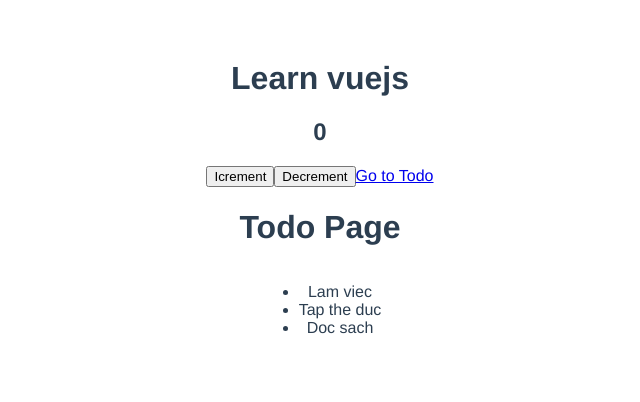
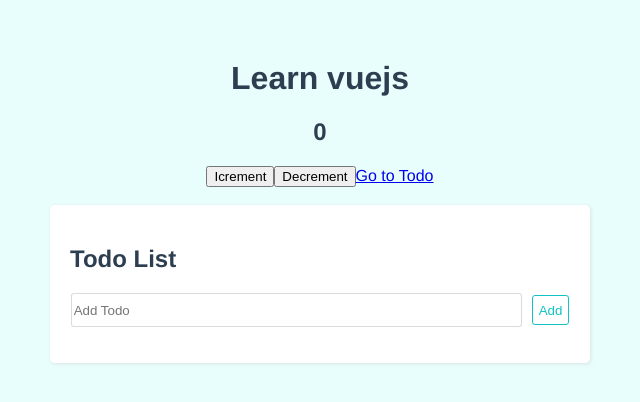
Before and after one commit to hoai177/learn-vuejs, a Vue app: page /todo in a window 1280 px wide. Shown: the top 402 px of the page, without its empty margins (320-960 px from the left). Built offline with nearby package versions, Linux system fonts and the light colour scheme.

Commit message:
commit form todo

```diff
--- a/src/components/Todo.vue
+++ b/src/components/Todo.vue
@@ -1,24 +1,102 @@
 <template>
-  <h1>Todo Page</h1>
-  <ul>
-    <li v-for="item in items" v-bind:key="item">
-      {{ item }}
-    </li>
-  </ul>
+  <br>
+  <br>
+  <div class="box-form">
+    <h2 class="title">Todo List</h2>
+    <form @submit="submitForm">
+      <input type="text" v-model="name" placeholder="Add Todo">
+      <input type="submit" value="Add">
+    </form>
+    <p class="error">{{ this.error }}</p>
+    <ul>
+      <li v-for="(name, index) in dataName" v-bind:key="index">
+        {{ name }} <button @click="removeName(index)" class="remove">Remove</button>
+      </li>
+    </ul>
+  </div>
 </template>
 
 <script>
 export default {
   data () {
       return {
-       items: ['Lam viec', 'Tap the duc', 'Doc sach']
+        dataName: [],
+        name:'',
+        error: ''
       }
     },
+    methods: {
+      submitForm (e) {
+        if(this.name != '') {
+          this.dataName.push(this.name)
+          this.name = ''
+          this.error = ''
+        } else {
+          this.error = 'Please enter the value!'
+          console.log(this.error, 'this.error')
+        }
+        e.preventDefault();
+      },
+      removeName (index) {
+        this.dataName.splice(index, 1);
+      }
+    }
 }
 </script>
 
 <style>
+body {
+  background-color: #E8FEFD;
+}
+.title {
+  text-align: left;
+}
+  .box-form {
+    width: 500px;
+    margin: 0 auto;
+    padding: 20px;
+    background-color: #fff;
+    box-shadow: 1px 1px 3px 1px #cccccc54;
+    border-radius: 5px;
+  }
   ul {
-    display: inline-block;
+        width: 100%;
+        padding-left: 0;
+        text-align: left;
+  }
+  ul li {
+    display: block;
+    margin-bottom: 20px;
+  }
+  input[type="text"] {
+    width: 89%;
+    height: 30px;
+    border: 1px solid #ccccccb3;
+    border-radius: 3px;
+  }
+  input[type="text"]:focus {
+    outline: none;
+  }
+  input[type="submit"] {
+    height: 30px;
+    margin-left: 10px;
+    border: 1.5px solid #13c2c2;
+    color: #13c2c2;
+    border-radius: 3px;
+    background: #fff;
+    cursor: pointer;
+  }
+  .remove {
+      float: right;
+      height: 30px;
+      border: 1px solid #f5222d;
+      border-radius: 3px;
+      color: #f5222d;
+      background: #fff;
+      cursor: pointer;
+  }
+  .error {
+    text-align: left;
+    color: #f5222d;
   }
 </style>
```
